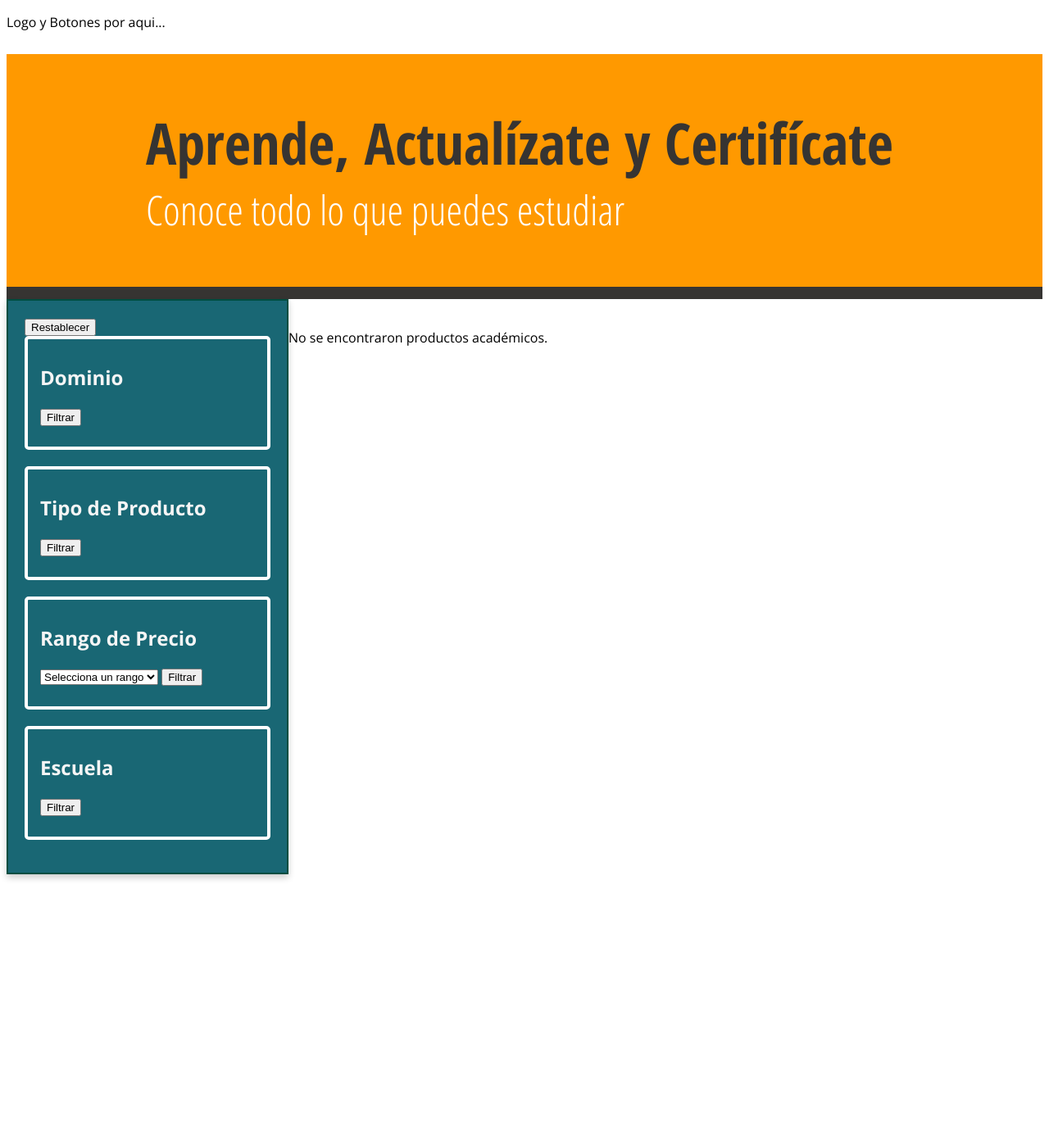
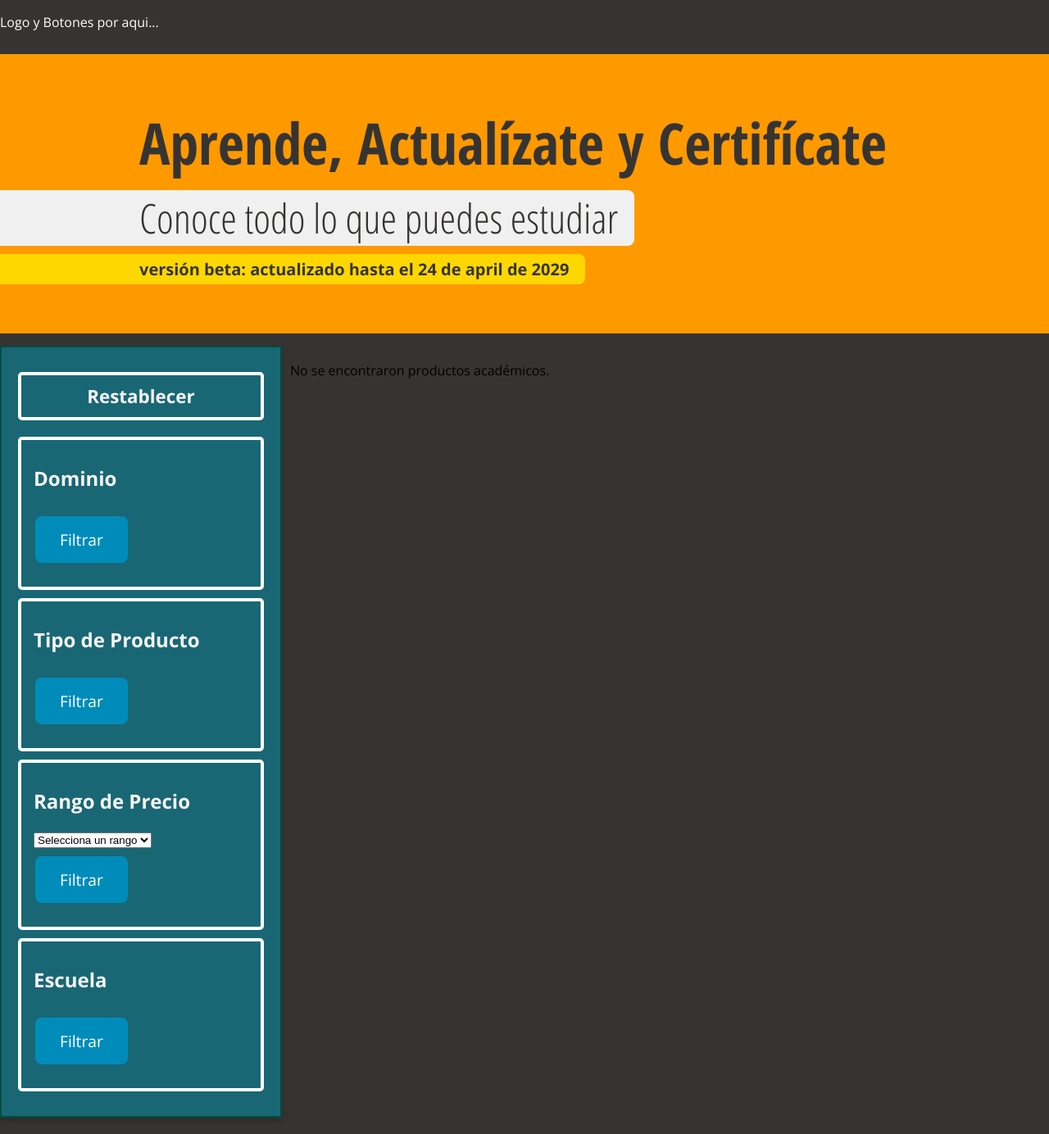
Before and after one commit to goraffo/nelson, a Flask app: page / in a window 1280 px wide. Shown: the whole page at 82% size. Before the commit the page ends 1074 px from the top, so only its background shows below. Run offline with Flask 3, Linux system fonts and the light colour scheme; data that the repository does not hold is empty; parts of the project's set-up code (start-up, migrations or seed data) failed here and were passed over.

Commit message:
fecha de actualizacion y estilos

```diff
--- a/app/static/css/estilos.css
+++ b/app/static/css/estilos.css
@@ -1,19 +1,67 @@
 body {
   font-family: 'Open Sans', sans-serif;
+  margin: 0; /* Asegura que no hay margen alrededor del cuerpo del documento */
+  padding: 0; /* Asegura que no hay padding alrededor del cuerpo del documento */
+  background-color: #363432; /* Color de fondo para el cuerpo */
 }
+
 
 /* Estilos para la barra superior vacía */
 .barra-superior {
   height: 50px; /* O el alto que desees */
-  background-color: white;
+}
+
+.barra-superior p {
+  color: white
 }
 
 .encabezado-naranja {
   background-color: #f90; /* El color de fondo naranja */
-  padding: 60px 0; /* El relleno superior e inferior que ya establecimos */
+  padding: 60px 0 60px 170px; /* Relleno superior e inferior, y un relleno izquierdo */
   text-align: left; /* Alinea el texto a la izquierda */
   border-bottom: 15px solid #363432; /* El borde inferior con el color que proporcionaste */
-  padding-left: 170px; /* Ajusta este valor para cambiar el espacio desde el lado izquierdo */
+}
+
+
+.frase-destacada {
+  display: inline-block; /* Hace que el elemento se ajuste al contenido */
+  background-color: #f0f0f0; /* Fondo blanco */
+  padding: 0 20px 0 0; /* Relleno para mantener consistencia vertical y horizontal */
+  text-align: left; /* Alineación del texto */
+  color: #363432; /* Color del texto */
+  font-family: 'Open Sans Condensed', sans-serif;
+  font-weight: 300;
+  font-size: 50px; /* Tamaño del texto */
+  margin-left: -170px; /* Corrige la posición debido al padding del padre */
+  padding-left: 170px; /* Alinea el contenido interno */
+  border-top-right-radius: 8px; /* Redondea la esquina superior derecha */
+  border-bottom-right-radius: 8px; /* Redondea la esquina inferior derecha */
+}
+
+/* Asegúrate de que el contenido general esté alineado adecuadamente */
+.content-container {
+  padding-left: 170px; /* Alinea el contenido interno */
+  margin: 10px 0 0 -170px;
+}
+
+.beta-notice {
+  display: inline-block; /* Hace que el elemento se ajuste al contenido */
+  background-color: #FFD700; /* Fondo blanco */
+  padding: 5px 20px 5px 0; /* Relleno para mantener consistencia vertical y horizontal */
+  text-align: left; /* Alineación del texto */
+  color: #363432; /* Color del texto */
+  font-family: 'Open Sans', sans-serif; /* Fuente del texto */
+  font-size: 20px; /* Tamaño del texto */
+  font-weight: bold; /* Negrita para que destaque */
+  margin-left: -170px; /* Corrige la posición debido al padding del padre */
+  padding-left: 170px; /* Alinea el contenido interno */
+  border-top-right-radius: 8px; /* Redondea la esquina superior derecha */
+  border-bottom-right-radius: 8px; /* Redondea la esquina inferior derecha */
+}
+
+.beta-container {
+  padding-left: 170px; /* Alinea el contenido interno */
+  margin: 10px 0 0 -170px;
 }
 
 
@@ -52,8 +100,7 @@ body {
   border: 4px solid #ffffff; /* Color del borde personalizado */
   border-radius: 5px; /* Bordes redondeados */
   padding: 10px 15px 25px; /* superior e izquierdo/derecho a 15px, inferior a 25px */
-  margin-bottom: 20px; /* Espacio debajo del filtro */
-  /* background-color: #196774; Fondo de la caja de filtro */
+  margin: 10px 0 10px;
 }
 
 .filtro-tipo {
@@ -62,7 +109,7 @@ body {
   border: 4px solid #ffffff; /* Color del borde personalizado */
   border-radius: 5px; /* Bordes redondeados */
   padding: 10px 15px 25px; /* superior e izquierdo/derecho a 15px, inferior a 25px */
-  margin-bottom: 20px; /* Espacio debajo del filtro */
+  margin-bottom: 10px; /* Espacio debajo del filtro */
   /* background-color: #196774; Fondo de la caja de filtro */
 }
 
@@ -72,7 +119,7 @@ body {
   border: 4px solid #ffffff; /* Color del borde personalizado */
   border-radius: 5px; /* Bordes redondeados */
   padding: 10px 15px 25px; /* superior e izquierdo/derecho a 15px, inferior a 25px */
-  margin-bottom: 20px; /* Espacio debajo del filtro */
+  margin-bottom: 10px; /* Espacio debajo del filtro */
   /* background-color: #196774; Fondo de la caja de filtro */
 }
 
@@ -82,21 +129,21 @@ body {
   border: 4px solid #ffffff; /* Color del borde personalizado */
   border-radius: 5px; /* Bordes redondeados */
   padding: 10px 15px 25px; /* superior e izquierdo/derecho a 15px, inferior a 25px */
-  margin-bottom: 20px; /* Espacio debajo del filtro */
+  margin-bottom: 10px; /* Espacio debajo del filtro */
   /* background-color: #196774; Fondo de la caja de filtro */
 }
 
 .lista-productos {
   flex-grow: 1;
-  padding: 20px;
-  padding: 20px 20px 20px 0;
+  padding: 3px 0 20px 10px;
+  /* padding: 20px 20px 20px 0; */
 }
 
 .contenedor-producto {
-  border: 1px solid #ccc;
+
   padding: 20px; /* Aumento del padding para más espacio interno */
   margin-bottom: 20px; /* Aumento del margin-bottom para más espacio entre contenedores */
-  background: #ffffff; /* Fondo blanco para cada contenedor */
+  background: #f0f0f0; /* Fondo blanco para cada contenedor */
   box-shadow: 0 2px 5px rgba(0,0,0,0.2); /* Sombreado sutil */
   max-width: 800; /* Ajusta en función del ancho de los filtros y del padding deseado */
   margin-right: auto; /* Espacio a la derecha de cada contenedor de producto */
@@ -129,3 +176,45 @@ body {
   padding: 0 0 0 10px; /* Añade padding alrededor de los párrafos */
   margin: 5px;
 }
+
+.button {
+  background-color: #4CAF50; /* Green background */
+  border: none; /* No borders */
+  color: white; /* White text */
+  padding: 15px 30px; /* Some padding */
+  text-align: center; /* Centered text */
+  text-decoration: none; /* No underlines */
+  display: inline-block; /* Inline-block */
+  font-size: 16px; /* Larger text size */
+  margin: 4px 2px; /* Some margin */
+  cursor: pointer; /* Pointer cursor on hover */
+  border-radius: 8px; /* Rounded corners */
+  transition: background-color 0.3s; /* Smooth transition for hover effect */
+}
+
+.button:hover {
+  background-color: #f90; /* Darker shade of green */
+}
+
+/* Custom classes for different buttons */
+.button-reset {
+  font-family: 'Open Sans', sans-serif;
+  font-size: 1.4em;
+  font-weight: 700;
+  color: whitesmoke;
+  text-align: center;
+  border: 4px solid #ffffff; /* Color del borde personalizado */
+  border-radius: 5px; /* Bordes redondeados */
+  padding: 10px 20px; /* superior e izquierdo/derecho a 15px, inferior a 25px */
+  width: 100%;
+  background-color: #196774; /* Red background for reset button */
+  margin: 10px 0;
+}
+
+.button-filter {
+  font-family: 'Open Sans', sans-serif;
+  font-size: 1.2em;
+  font-weight: 300;
+  margin-top: 10px;
+  background-color: #008CBA; /* Blue background for filter button */
+}
--- a/app/templates/index.html
+++ b/app/templates/index.html
@@ -64,7 +64,16 @@
     <!-- Encabezado Naranja -->
     <header class="encabezado-naranja">
         <h1>Aprende, Actualízate y Certifícate</h1>
-        <p>Conoce todo lo que puedes estudiar</p>
+        <div class="content-container">
+            <div class="frase-destacada">
+                Conoce todo lo que puedes estudiar
+            </div>
+        </div>
+        <div class="beta-container">
+            <div class="beta-notice">
+                versión beta: actualizado hasta el {{ fecha_version }}
+            </div>
+        </div>
     </header>
 
     <!-- Contenido Principal -->
@@ -73,8 +82,7 @@
         <aside class="filtros-busqueda">
             <!-- Botón de restablecimiento -->
             <div class="reset-button">
-                <button id="resetButton" type="button">Restablecer</button>
-
+                <button id="resetButton" class="button button-reset" type="button">Restablecer</button>
             </div>
             <form method="POST">
                 <div class="filtro-dominio">
@@ -85,7 +93,7 @@
                         <label for="dominio">{{ dom }}</label>
                     </div>
                     {% endfor %}
-                    <button type="submit">Filtrar</button>
+                    <button class="button button-filter" type="submit">Filtrar</button>
                 </div>
 
                 <div class="filtro-tipo">
@@ -96,7 +104,7 @@
                         <label for="tipo">{{ tipo }}</label>
                     </div>
                     {% endfor %}
-                    <button type="submit">Filtrar</button>
+                    <button class="button button-filter" type="submit">Filtrar</button>
                 </div>
 
                 <div class="filtro-precio">
@@ -110,7 +118,7 @@
                         <option value="S/. 2,500 a S/. 4,000" {% if selected_price_range == "S/. 2,500 a S/. 4,000" %}selected{% endif %}>S/. 2,500 a S/. 4,000</option>
                         <option value="Más de S/. 4,000" {% if selected_price_range == "Más de S/. 4,000" %}selected{% endif %}>Más de S/. 4,000</option>
                     </select>
-                    <button type="submit">Filtrar</button>
+                    <button class="button button-filter" type="submit">Filtrar</button>
                 </div>
 
                 <div class="filtro-escuela">
@@ -121,7 +129,7 @@
                         <label for="org">{{ org }}</label>
                     </div>
                     {% endfor %}
-                    <button type="submit">Filtrar</button>
+                    <button class="button button-filter" type="submit">Filtrar</button>
                 </div>
 
 
@@ -135,11 +143,11 @@
                 <article class="contenedor-producto">
                     <!-- Envolvemos todo el contenido del producto en un enlace -->
                     <a href="{{ producto['url_especf'] }}" target="_blank" style="text-decoration: none; color: inherit;">
-                        <div class="dominio">{{ producto['dominio'] }}</div> <!-- Banda del dominio -->
+                        <div class="dominio">{{ producto['dominio'] }} | {{ producto['tipo'] }}</div> <!-- Banda del dominio y tipo -->
                         <h2>{{ producto['producto'] }}</h2>
                         <p>Impartido en: {{ producto['org'] }}</p>
                         {% if producto['inicio'] != "No disponible" %}
-                            <p>Fecha de Lanzamiento: {{ producto['inicio'] }}</p>
+                            <p>Inicio: {{ producto['inicio'] }}</p>
                         {% endif %}
                         {% if producto['precio'] %}
                             <p>Precio: {{ producto['precio'] }}</p>
--- /dev/null
+++ b/app/utildate.py
@@ -0,0 +1,18 @@
+import re
+from datetime import datetime
+from .database import db
+from .models import Index
+
+def extract_fecha_dinamica():
+    # Obtiene el nombre de la tabla directamente desde la clase Index
+    tablename = Index.__tablename__
+
+    # Utilizamos expresiones regulares para encontrar los componentes de la fecha en el nombre de la tabla
+    match = re.search(r'(\d{2})(\d{2})(\d{2})', tablename)
+    if match:
+        dia, mes, año = match.groups()
+        fecha = f"{int(dia)} de {datetime.strptime(mes, '%m').strftime('%B').lower()} de 20{año}"
+        return fecha
+    return "Fecha no disponible"
+
+# Esta función ahora no necesita argumentos y puede ser llamada directamente en cualquier lugar donde se necesite la fecha dinámica.
--- a/app/views.py
+++ b/app/views.py
@@ -3,6 +3,7 @@ from .models import Index
 from .database import db
 import locale
 from sqlalchemy import and_
+from .utildate import extract_fecha_dinamica
 
 locale.setlocale(locale.LC_TIME, 'es_ES.UTF-8')
 
@@ -14,6 +15,9 @@ def formatear_fecha(fecha):
 def init_views(app):
     @app.route('/', methods=['GET', 'POST'])
     def index():
+        # Llamada directa a la función que obtiene la fecha dinámicamente
+        fecha_version = extract_fecha_dinamica()
+
         # Cargar opciones de filtro independientemente de los productos
         dominios, tipos, orgs, price_ranges = load_filter_options()
 
@@ -66,7 +70,7 @@ def init_views(app):
         } for prod in productos]
 
         return render_template('index.html', productos=productos, dominios=dominios, tipos=tipos, orgs=orgs, price_ranges=price_ranges,
-                               selected_dominios=selected_dominios, selected_tipos=selected_tipos, selected_orgs=selected_orgs, selected_price_range=selected_price_range)
+                               selected_dominios=selected_dominios, selected_tipos=selected_tipos, selected_orgs=selected_orgs, selected_price_range=selected_price_range, fecha_version=fecha_version)
 
 
     @app.errorhandler(404)
```
Also changed, not shown: app/models.py (line endings or trailing spaces).
